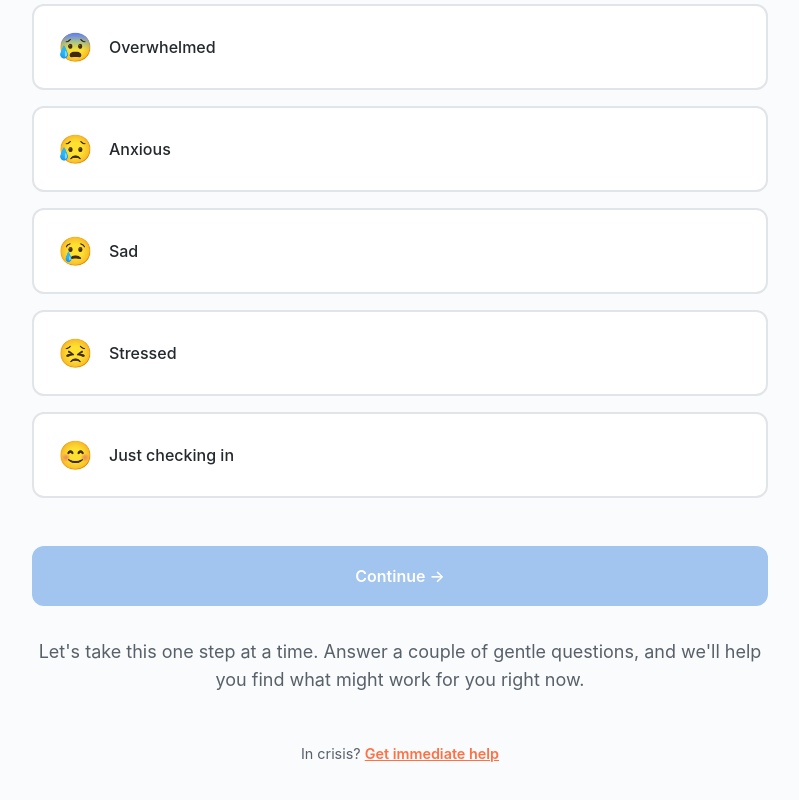
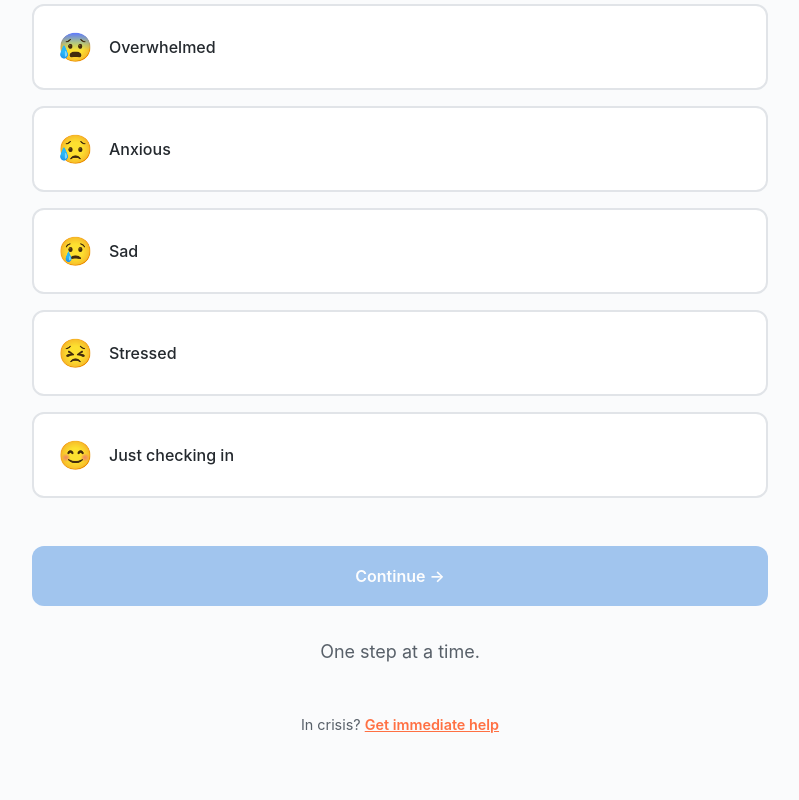
Before and after one commit to kevinslawinski/steady-mind, an Angular app: page / in a window 1280 px wide. Shown: the part 328-1128 px from the top of the page, without its empty margins (240-1039 px from the left). Built offline with nearby package versions, Linux system fonts and the light colour scheme.

Commit message:
update welcome text

```diff
--- a/src/app/features/home/home.component.html
+++ b/src/app/features/home/home.component.html
@@ -57,8 +57,7 @@
   <!-- Compact welcome message -->
   <section class="welcome">
     <p class="welcome-text">
-      Let's take this one step at a time. Answer a couple of gentle questions, and we'll help you
-      find what might work for you right now.
+      {{ welcomeText() }}
     </p>
   </section>
 
--- a/src/app/features/home/home.component.ts
+++ b/src/app/features/home/home.component.ts
@@ -1,6 +1,6 @@
 import { ChangeDetectionStrategy, Component, signal } from '@angular/core';
 import { RouterLink } from '@angular/router';
-import { APP_TITLE } from '../../../globals/app.constants';
+import { APP_TITLE, WELCOME_TEXT } from '../../../globals/app.constants';
 
 @Component({
   selector: 'steady-home',
@@ -13,6 +13,7 @@ export class HomeComponent {
   protected readonly appTitle = signal(APP_TITLE);
   protected readonly currentQuestion = signal(0);
   protected readonly selectedAnswer = signal<string | null>(null);
+  protected readonly welcomeText = signal(WELCOME_TEXT);
 
   // Initial guided questions
   protected readonly questions = [
--- a/src/globals/app.constants.ts
+++ b/src/globals/app.constants.ts
@@ -1 +1,4 @@
 export const APP_TITLE = 'Steady Mind';
+export const WELCOME_TEXT_OLD =
+  "Let's take this one step at a time. Answer a couple of gentle questions, and we'll help you find what might work for you right now.";
+export const WELCOME_TEXT = 'One step at a time.';
```
